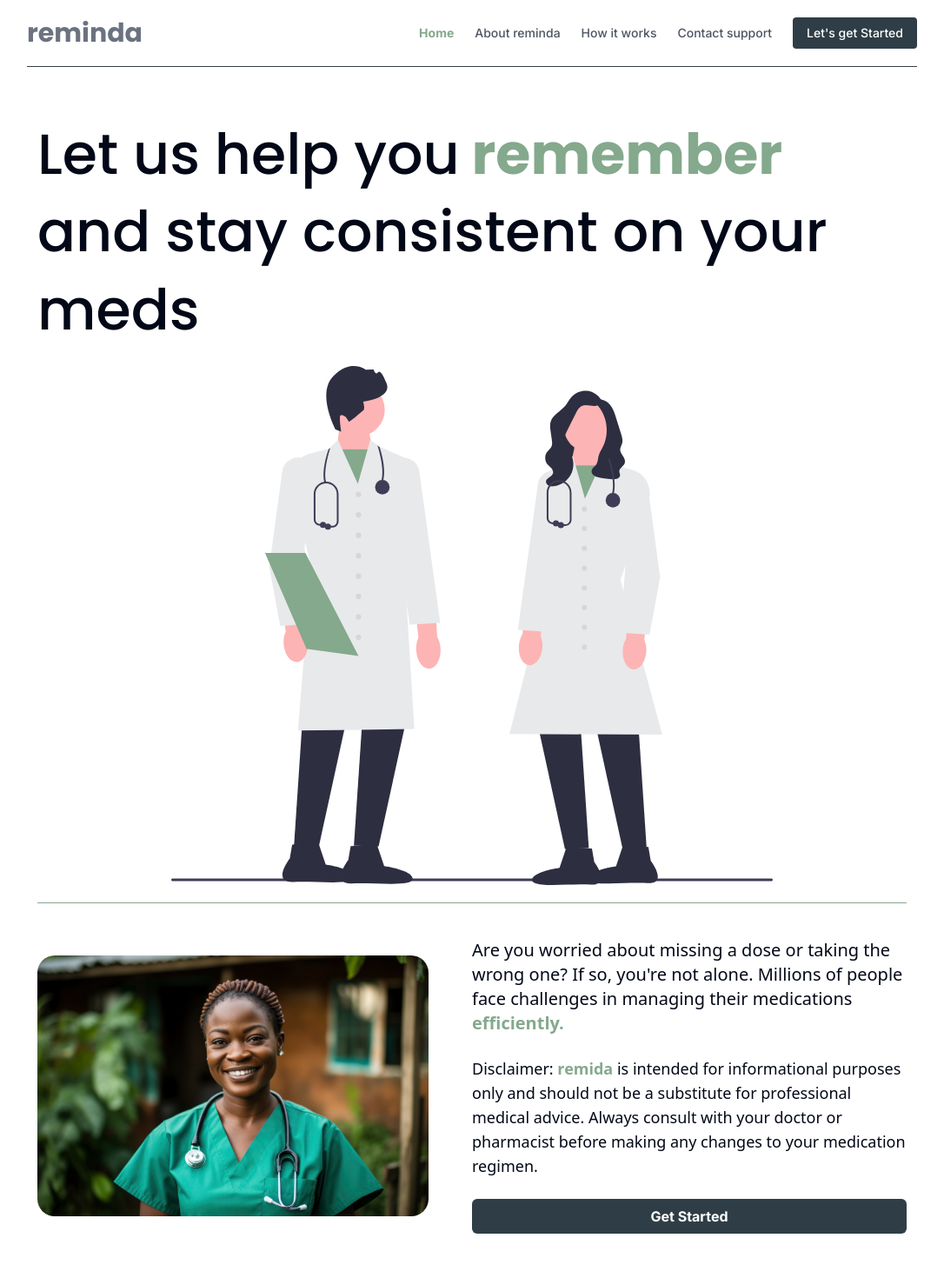
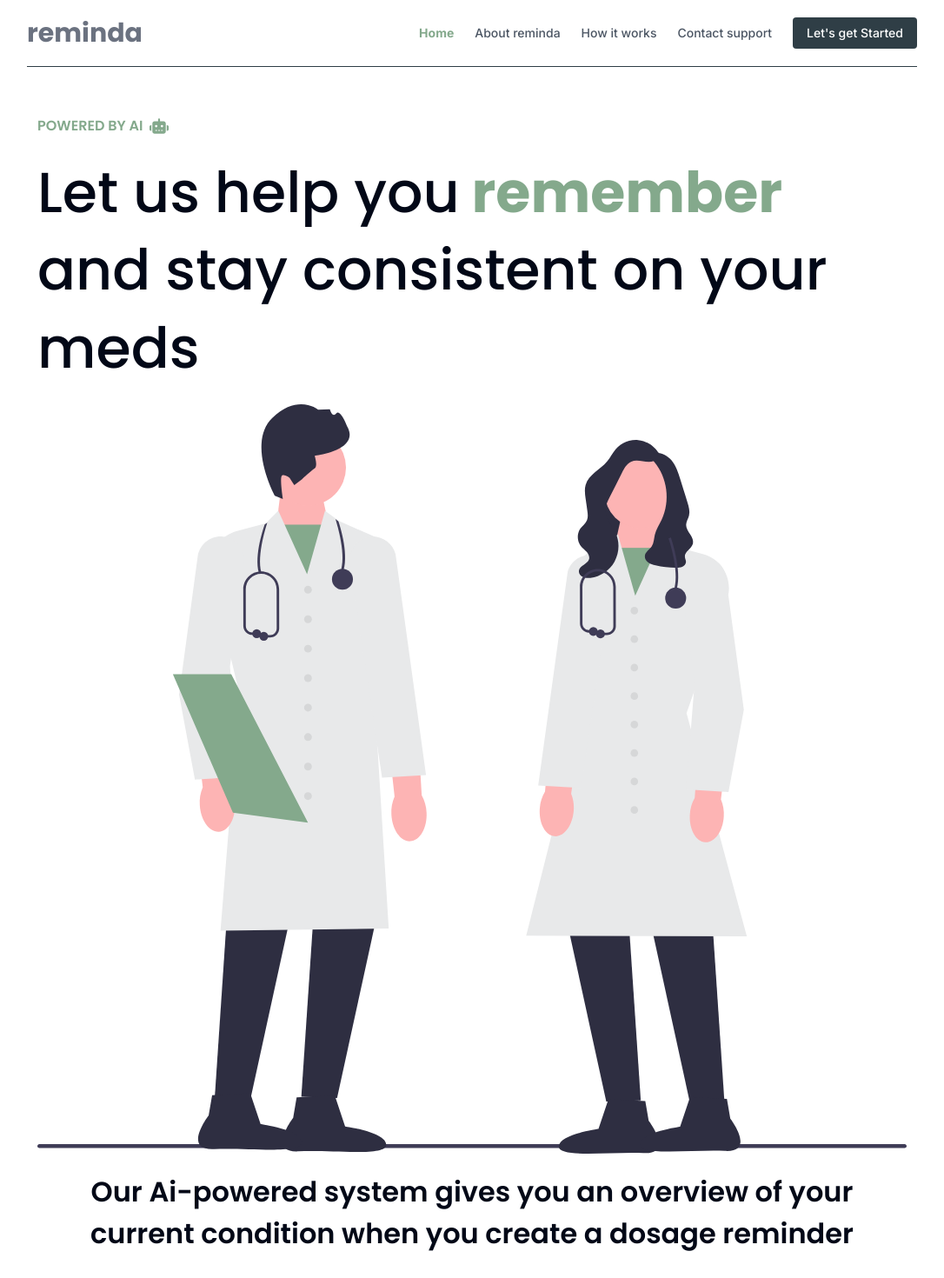
Before and after one commit to timmie20/reminda-techkage, a React (Vite) app: page / in a window 1280 px wide. Shown: the top 1470 px of the page at 87% size, without its empty margins (97-1183 px from the left). Built offline with nearby package versions, Linux system fonts and the light colour scheme; no server answers.

Commit message:
Added notification delivery using telegram-bot and fixed homepage

```diff
--- a/package.json
+++ b/package.json
@@ -34,7 +34,8 @@
     "react-icons": "^5.2.1",
     "react-router-dom": "^6.23.1",
     "tailwind-merge": "^2.3.0",
-    "tailwindcss-animate": "^1.0.7"
+    "tailwindcss-animate": "^1.0.7",
+    "twilio": "^5.1.1"
   },
   "devDependencies": {
     "@types/react": "^18.2.66",
--- a/src/App.jsx
+++ b/src/App.jsx
@@ -7,6 +7,7 @@ import Home from "./pages/Home";
 import Dashboard from "./pages/Dashboard";
 import DashboardLayout from "./layout/DashboardLayout";
 import Profile from "./components/Dashboard/Profile";
+import Twilio from "./components/ui/Twilio";
 
 const App = () => {
   return (
--- /dev/null
+++ b/src/components/ui/Twilio.jsx
@@ -0,0 +1,37 @@
+import React from "react";
+import { Button } from "./button";
+
+const Twilio = () => {
+  const getUpdates = () => {
+    const body = JSON.stringify({
+      chat_id: 6734424917,
+      text: "hello boyy",
+    });
+
+    fetch(
+      //   "https://api.telegram.org/bot7437383243:AAEaHTr38NjBsIfR68222x9kt8O9MbxBmUQ/getUpdates",
+      "https://api.telegram.org/bot7437383243:AAEaHTr38NjBsIfR68222x9kt8O9MbxBmUQ/sendMessage",
+      {
+        method: "POST",
+        headers: {
+          "Content-Type": "application/json",
+        },
+        body,
+      },
+    )
+      .then((res) => res.json())
+      .then((data) => {
+        console.log(data.result);
+      })
+      .catch((error) => {
+        console.error("Error fetching updates:", error);
+      });
+  };
+  return (
+    <div>
+      <Button onClick={getUpdates}>Send</Button>
+    </div>
+  );
+};
+
+export default Twilio;
--- a/src/pages/Home.jsx
+++ b/src/pages/Home.jsx
@@ -2,19 +2,30 @@ import React from "react";
 import docsSvg from "../assets/doc.svg";
 import docsImage from "../assets/image.jpg";
 import { Link } from "react-router-dom";
+import { FaRobot } from "react-icons/fa6";
 
 const Home = () => {
   return (
     <>
-      <main className="mx-auto max-w-[1024px] px-3">
-        <div className="mt-3 flex flex-col items-center gap-5 border-b-[1px] border-green_light py-5 md:mt-9">
-          <h1 className="text-center font-Poppins text-[32px] font-medium leading-snug md:text-left md:text-[65px]">
+      <main className="mx-auto max-w-[1024px] px-3 font-Poppins">
+        <div className="mt-3 flex flex-col gap-5 py-5 md:mt-9">
+          <p className="inline-flex items-center gap-2 text-center text-sm font-semibold leading-none text-green_light md:text-base">
+            POWERED BY AI
+            <FaRobot size={22} />
+          </p>
+          <h1 className="text-center text-[32px] font-medium leading-snug md:text-left md:text-[65px]">
             Let us help you
             <span className="font-bold text-green_light"> remember</span> and
             stay consistent on your meds
           </h1>
           <img src={docsSvg} />
         </div>
+
+        <h3 className="text-center text-[24px] font-semibold md:text-[32px]">
+          Our Ai-powered system gives you an overview of your current condition
+          when you create a dosage reminder
+        </h3>
+
         <div className="my-10 flex flex-col items-center justify-between gap-6 lg:flex-row lg:gap-0">
           <div className="w-full lg:w-[45%]">
             <img
```
Also changed, not shown: 1 other file (tests, documents, lock files or other folders).
